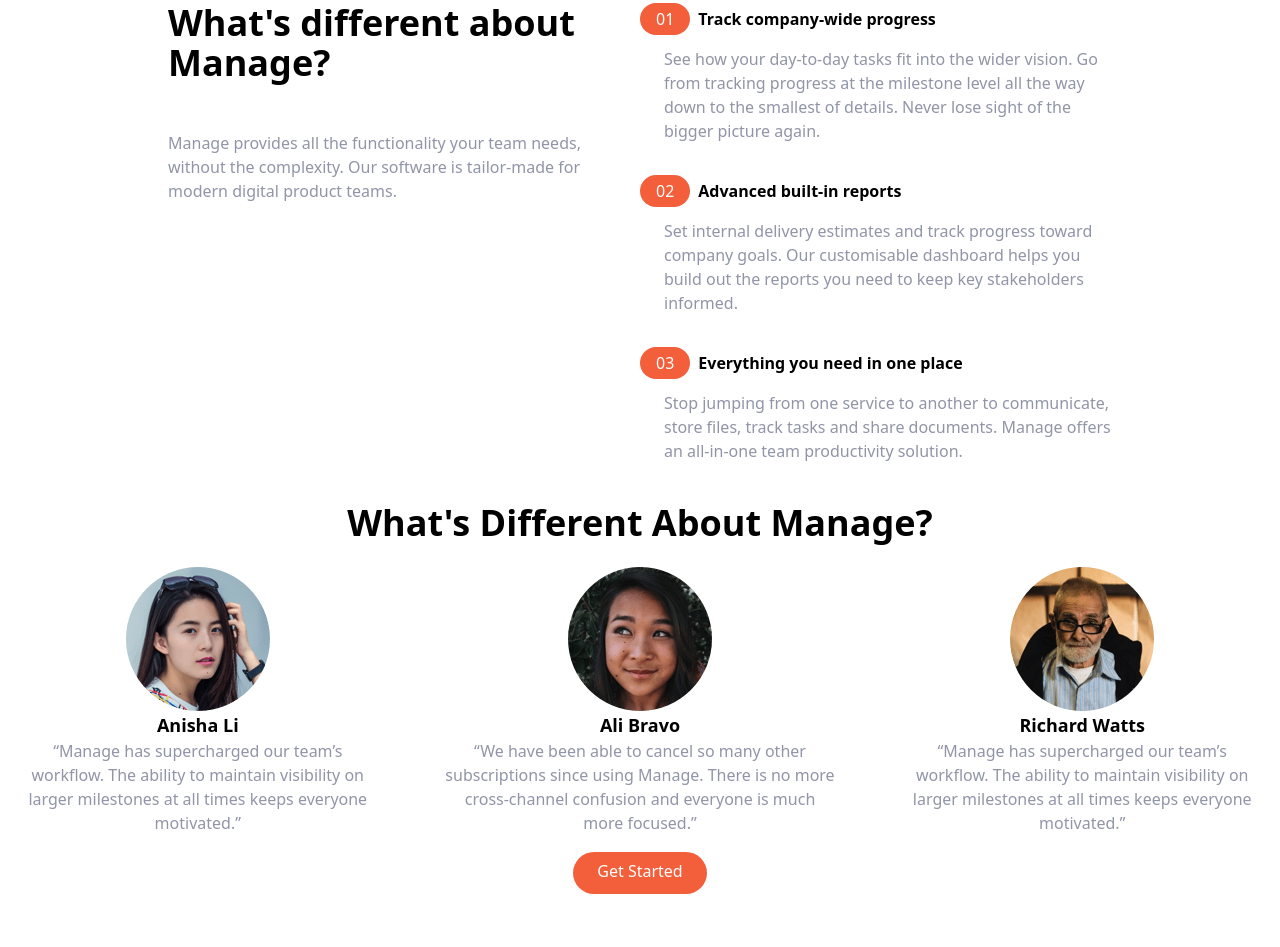
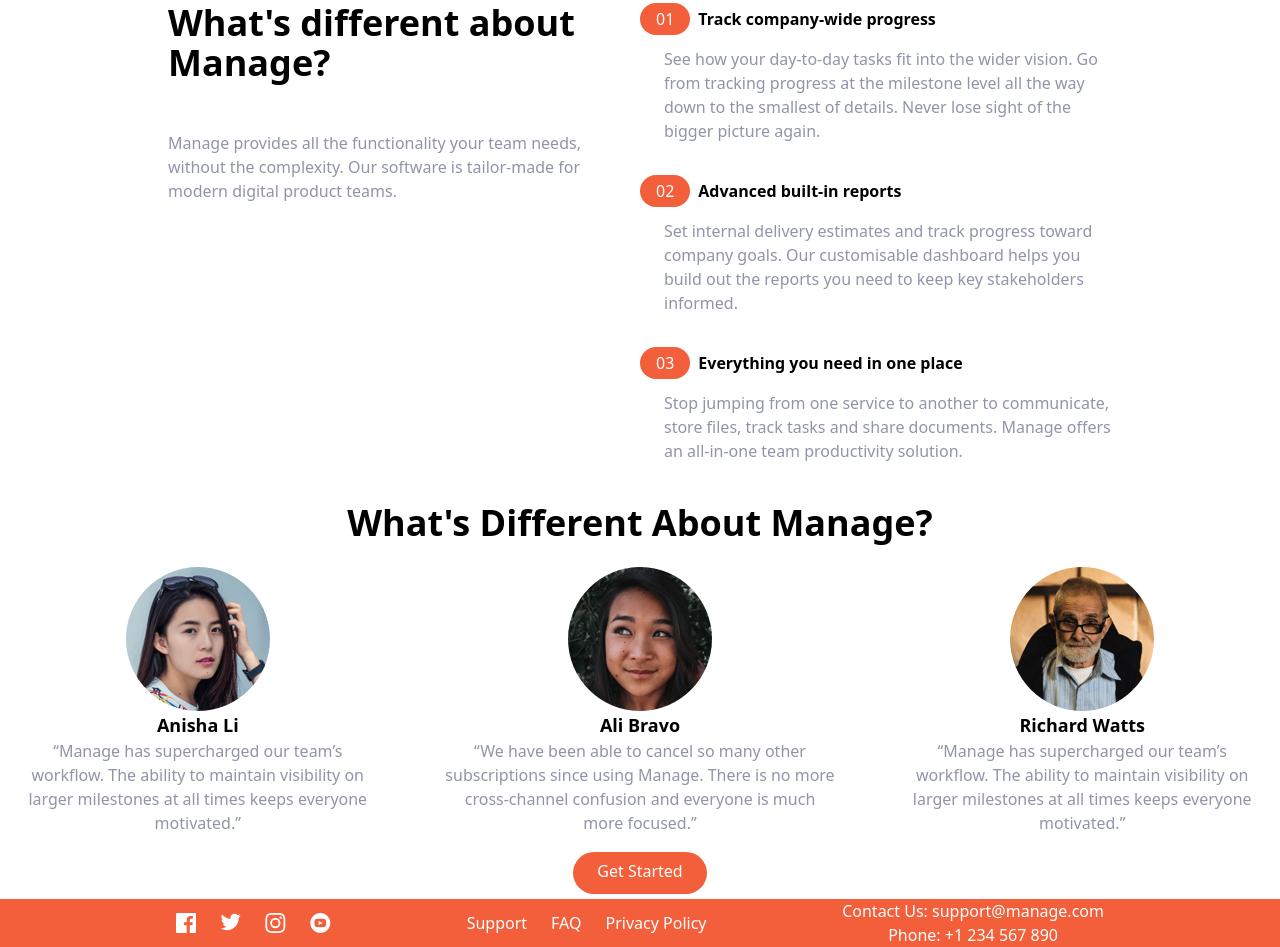
Before and after one commit to emLuc86dev/tailwind, a website: page index.html in a window 1280 px wide. Shown: the part 677-1624 px from the top of the page. Before the commit the page ends 1576 px from the top, so only its background shows below. Drawn offline with Linux system fonts and the light colour scheme.

Commit message:
footer component

```diff
--- a/index.html
+++ b/index.html
@@ -205,6 +205,42 @@
     </section>
 
 
+
+    <!-- Footer -->
+    <footer class="bg-brightRed py-8">
+        <div class="container mx-auto px-6">
+            <div class="flex flex-col md:flex-row justify-between items-center">
+                <!-- Social Media Links -->
+                <div class="mt-10 flex space-x-6 mb-6 md:mb-0 md:mt-0">
+                    <a href="https://www.facebook.com" class="text-white hover:text-gray-300" target="_blank"
+                        rel="noopener noreferrer">
+                        <img src="img/icon-facebook.svg" alt="Facebook" class="h-6 w-6">
+                    </a>
+                    <a href="https://twitter.com/facebook" class="text-white hover:text-gray-300" target="_blank"
+                        rel="noopener noreferrer">
+                        <img src="img/icon-twitter.svg" alt="Twitter" class="h-6 w-6">
+                    </a>
+                    <a href="#" class="text-white hover:text-gray-300">
+                        <img src="img/icon-instagram.svg" alt="Instagram" class="h-6 w-6">
+                    </a>
+                    <a href="#" class="text-white hover:text-gray-300">
+                        <img src="img/icon-youtube.svg" alt="YouTube" class="!max-h-6 !max-w-6">
+                    </a>
+                </div>
+                <!-- Support Links -->
+                <div class="flex flex-col md:flex-row space-y-4 md:space-y-0 md:space-x-6 mb-6 md:mb-0">
+                    <a href="#" class="text-white hover:text-gray-300">Support</a>
+                    <a href="#" class="text-white hover:text-gray-300">FAQ</a>
+                    <a href="#" class="text-white hover:text-gray-300">Privacy Policy</a>
+                </div>
+                <!-- Contact Information -->
+                <div class="text-center md:text-right">
+                    <p class="text-white">Contact Us: support@manage.com</p>
+                    <p class="text-white">Phone: +1 234 567 890</p>
+                </div>
+            </div>
+        </div>
+    </footer>
 </body>
 
 </html>
```
Also changed, not shown: img/linkedin-logo.svg (added).
